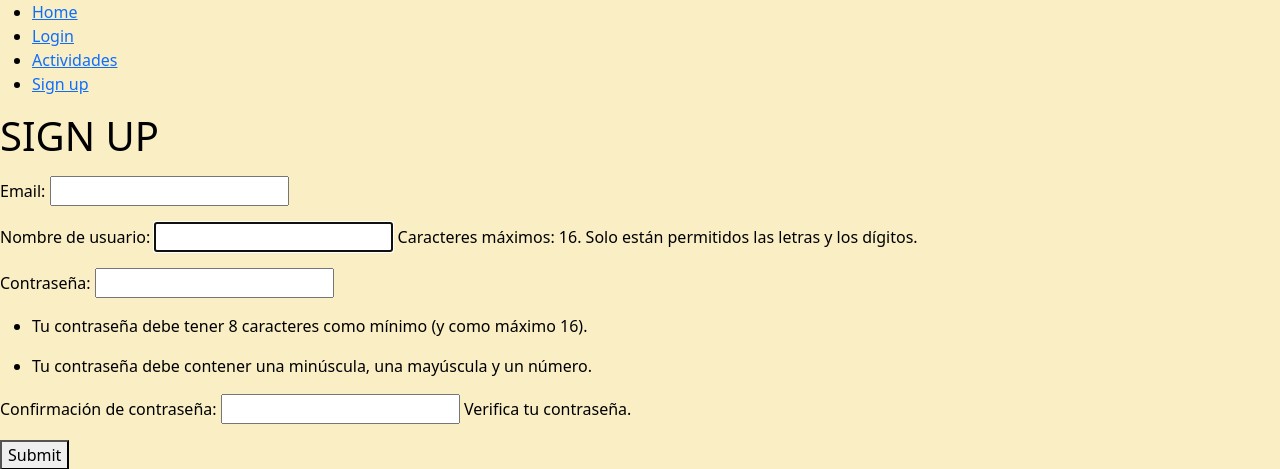
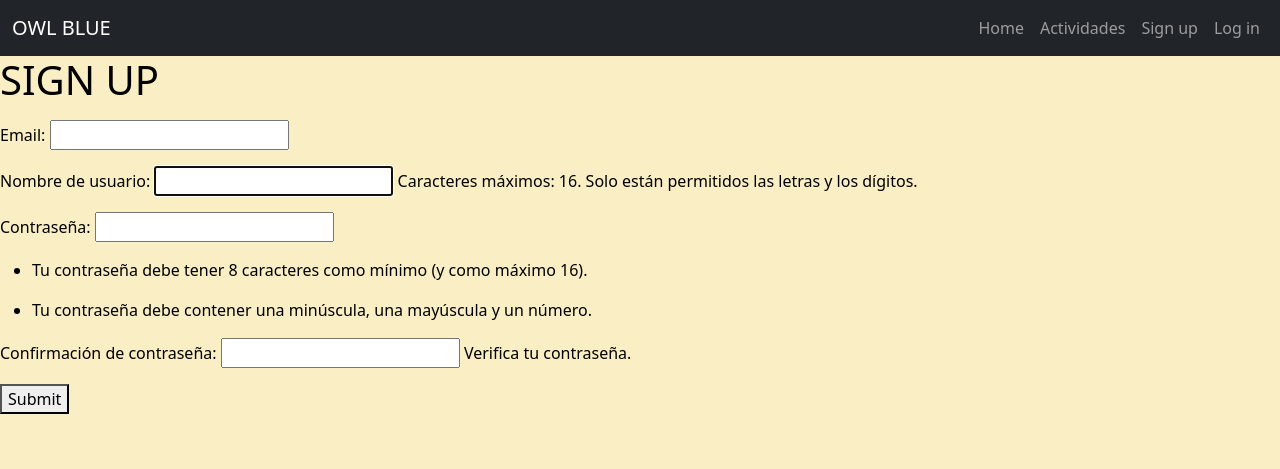
Before and after one commit to bumm1y/Owl_Blue, a Django app: page /signup/ in a window 1280 px wide. Shown: the top 469 px of the page. Run offline with Django 4.2, Linux system fonts and the light colour scheme.

Commit message:
--> Navbar de Bootstrap más funciones extras en los .html <-- ** También se agregaron comentarios para comprender mejor el código en los archivos más utilizados.

```diff
--- a/Owl_Blue/owl_blue_app/forms.py
+++ b/Owl_Blue/owl_blue_app/forms.py
@@ -11,7 +11,7 @@ class SignupForm(forms.ModelForm):
         widget=forms.PasswordInput,  # <-- Ocultar contraseña
         min_length=8,
         max_length=16,
-        label=('Contraseña')  # <-- Simil a 'label' html
+        label=('Contraseña')  # <-- Simil a 'label' de html
     )
 
 ''' Formulario personalizado Login '''
--- a/Owl_Blue/owl_blue_app/models.py
+++ b/Owl_Blue/owl_blue_app/models.py
@@ -12,13 +12,14 @@ class Abecedario(models.Model):
     def __str__(self):
         return f"{self.idabc}, {self.letra}, {self.linkimg}"
 
+
 ''' Foerign Key '''
 
 class Categoria(models.Model):
-    nom_categoria = models.CharField(max_length=20, unique=True)
+    categoria = models.CharField(max_length=20, unique=True)
 
     def __str__(self):
-        return self.nom_categoria
+        return self.categoria
 
 ''' Tabla de explicaciones'''
 
@@ -44,8 +45,6 @@ class Actividades(models.Model):
 class Usuarios(models.Model):
     username = models.CharField(max_length=16, unique=True, validators=[validators.RegexValidator(
         regex='^[a-zA-Z0-9]+$',
-        message='El usuario ingresado no cumple lo requerido.',
-        code='usuario_inválido'
     )])
     email = models.EmailField(unique=True)
     passwd = models.CharField(max_length=16, validators=[MinLengthValidator(8), MaxLengthValidator(16)])
--- a/Owl_Blue/owl_blue_app/templates/owl_blue_app/base.html
+++ b/Owl_Blue/owl_blue_app/templates/owl_blue_app/base.html
@@ -1,39 +1,49 @@
 <!-- Estructura de navegación entre urls -->
-{% load static %}
+{% load static %} <!-- Carga de archivos 'static'-->
 
 <!DOCTYPE html>
 <html lang="es">
     <head>
         <meta charset="UTF-8">
-        <link rel="icon" type="image/x-icon" href="{% static 'img/owlblue_icon1.png' %}">
-        <link rel="stylesheet" href="https://cdn.jsdelivr.net/npm/bootstrap@5.3.2/dist/css/bootstrap.min.css">
-        {% block header %}
+        <link rel="icon" type="image/x-icon" href="{% static 'img/owlblue_icon1.png' %}"> <!--Muestra el ícono en cada pestaña-->
+        <link rel="stylesheet" href="https://cdn.jsdelivr.net/npm/bootstrap@5.3.2/dist/css/bootstrap.min.css"> <!--Importa contenido de Bootstrap5-->
+        <link rel="stylesheet" type="text/css" href="{% static 'css/base.css' %}"> <!--Estilo .css de la base-->
+        {% block header %} <!-- Crea un bloque header para relacionar con los otros .html-->
         {% endblock %}
     </head>
     <body>
-        <nav>
-            <ul>
-                <li>
-                    <a href="/">Home</a>
+        <!--Navbar de Bootstrap5 y navegación html entre vistas-->
+        <nav class="navbar navbar-expand-lg bg-dark navbar-dark">
+            <div class="container-fluid">
+              <a class="navbar-brand" href="#">OWL BLUE</a>
+              <button class="navbar-toggler" type="button" data-bs-toggle="collapse" data-bs-target="#navbarNav" aria-controls="navbarNav" aria-expanded="false" aria-label="Toggle navigation">
+                <span class="navbar-toggler-icon"></span>
+              </button>
+              <div class="collapse navbar-collapse" id="navbarNav">
+                <ul class="navbar-nav ms-auto">
+                    <li class="nav-item">
+                        <a class="nav-link" href="/">Home</a>
                     </li>
-                <li>
-                    <a href="/login">Login</a>
-                </li>
-                <li>
-                    <a href="/acts">Actividades</a>
+                        <li class="nav-item">
+                            <a class="nav-link" href="/acts">Actividades</a>
                         </li>
                     {% if user.is_authenticated %}
-                <li>
-                    <a href="/logout">Logout</a>
+                        <li class="nav-item">
+                            <a class="nav-link" href="/logout">Logout</a>
                         </li>
                     {% else %}
-                <li>
-                    <a href="/signup">Sign up</a>
+                        <li class="nav-item">
+                            <a class="nav-link" href="/signup">Sign up</a>
+                        </li>
+                        <li class="nav-item">
+                            <a class="nav-link" href="/login">Log in</a>
                         </li>
                     {% endif %}
                 </ul>
+              </div>
+            </div>
           </nav>
-        {% block content %}
+        {% block content %} <!--Crea un bloque de contenido para relacionar con los otros .html-->
         {% endblock %}
     </body>
 </html>
--- a/Owl_Blue/owl_blue_app/templates/owl_blue_app/index.html
+++ b/Owl_Blue/owl_blue_app/templates/owl_blue_app/index.html
@@ -3,13 +3,13 @@
 
 {% block header %}
     <title>Owl Blue | Home</title>
-    <link rel="stylesheet" href="{% static 'css/main.css' %}">
-    <script src="{% static 'js/index.js' %}"></script>
+    <link rel="stylesheet" href="{% static 'css/home.css' %}">
+    <script src="{% static 'js/index.js' %}"></script> <!-- Mensaje de confirmación en js-->
 {% endblock %}
 
 {% block content %}
     <img src="{% static 'img/owlblue_icon1.png' %}">
-    <!-- Mensaje de bienvenida (post-registro) -->
+    <!-- Mensaje de confirmación (post-registro) -->
     {% if mensaje_confirmacion %}
     <div id="check">
         {{ mensaje_confirmacion }}
--- a/Owl_Blue/owl_blue_app/templates/owl_blue_app/signin.html
+++ b/Owl_Blue/owl_blue_app/templates/owl_blue_app/signin.html
@@ -7,10 +7,10 @@
 {% endblock %}
 {% block content %}
     <h1>LOGIN</h1>
-    {{error}}
+    {{error}} <!-- Muestra un error definido en 'views.py' si se envían datos erróneos-->
     <p></p>
-    <form method="POST">
-        {% csrf_token %}
+    <form method="POST"> <!-- Formulario LoginForm-->
+        {% csrf_token %} <!-- Validación CSRF de Django (Medida de seguridad)-->
         <p>
             <label for="id_username">Nombre de usuario:</label>
             <input type="text" name="username" maxlength="16" pattern="[a-zA-Z0-9]+" autocapitalize="none" autocomplete="username" autofocus="" required="" id="id_username">
--- a/Owl_Blue/owl_blue_app/templates/owl_blue_app/signup.html
+++ b/Owl_Blue/owl_blue_app/templates/owl_blue_app/signup.html
@@ -3,15 +3,13 @@
 
 {% block header %}
     <title>Owl Blue | Sign Up</title>
-
     <link rel="stylesheet" href="{% static 'css/signup.css' %}">
 {% endblock %}
-
 {% block content %}
     <h1> SIGN UP </h1>
-    <form method="POST">
-        {% csrf_token %}
-        {{error}}
+    <form method="POST"> <!-- Formulario SignupForm-->
+        {% csrf_token %} <!-- Validación CSRF de Django (Medida de seguridad)-->
+        {{error}} <!-- Error definido en 'views.py'-->
         <p></p>
         <p>
             <label for="id_email">Email:</label>
--- a/Owl_Blue/owl_blue_app/urls.py
+++ b/Owl_Blue/owl_blue_app/urls.py
@@ -1,10 +1,11 @@
 from django.urls import path
 from .views import index, signup, signin, signout, acts
 
+''' Rutas para las distintas vistas '''
 urlpatterns = [
     path('', index, name='home'),
     path('signup/', signup, name='signup'),
     path('login/', signin, name='lognin'),
     path('logout/', signout, name='logout'),
-    path('acts/', acts, name='acts')
+    path('acts/', acts, name='acts'),
 ]
--- a/Owl_Blue/owl_blue_app/views.py
+++ b/Owl_Blue/owl_blue_app/views.py
@@ -3,6 +3,7 @@ from .forms import SignupForm, LoginForm
 from django.contrib.auth.models import User
 from django.contrib.auth import login, logout, authenticate
 from django.db import IntegrityError
+from .models import Categoria
 
 # Página home
 def index(request):
@@ -58,4 +59,6 @@ def signout(request):
 ''' Actividades() '''
 
 def acts(request):
-    return render(request, 'owl_blue_app/acts.html')
+    acts = Categoria.objects.all()
+    return render(request, 'owl_blue_app/acts.html', {
+        'acts': acts})
--- a/Owl_Blue/owl_blue_project/urls.py
+++ b/Owl_Blue/owl_blue_project/urls.py
@@ -19,5 +19,5 @@ from django.urls import path, include
 
 urlpatterns = [
     path('admin/', admin.site.urls),
-    path('', include('owl_blue_app.urls')),
+    path('', include('owl_blue_app.urls')), # <-- Incluye el urls.py de owl_blue_app
 ]
--- a/Owl_Blue/static/js/index.js
+++ b/Owl_Blue/static/js/index.js
@@ -7,6 +7,6 @@ document.addEventListener('DOMContentLoaded', function () {
         mensajeConfirmacion.style.display = 'block';
         setTimeout(function () {
             mensajeConfirmacion.style.display = 'none';
-        }, 3000); // Oculta el mensaje (5 sec después)
+        }, 3000); // Oculta el mensaje (3 sec después)
     }
 });
```
Also changed, not shown: Owl_Blue/owl_blue_app/templates/owl_blue_app/acts.html (+7 -0 lines), Owl_Blue/owl_blue_app/migrations/0011_alter_usuarios_username.py (added), Owl_Blue/owl_blue_app/migrations/0012_rename_nom_categoria_categoria_categoria.py (added), Owl_Blue/static/css/base.css (added), Owl_Blue/static/css/home.css (renamed from Owl_Blue/static/css/main.css). Lines whose indentation alone changed are shown as unchanged.
